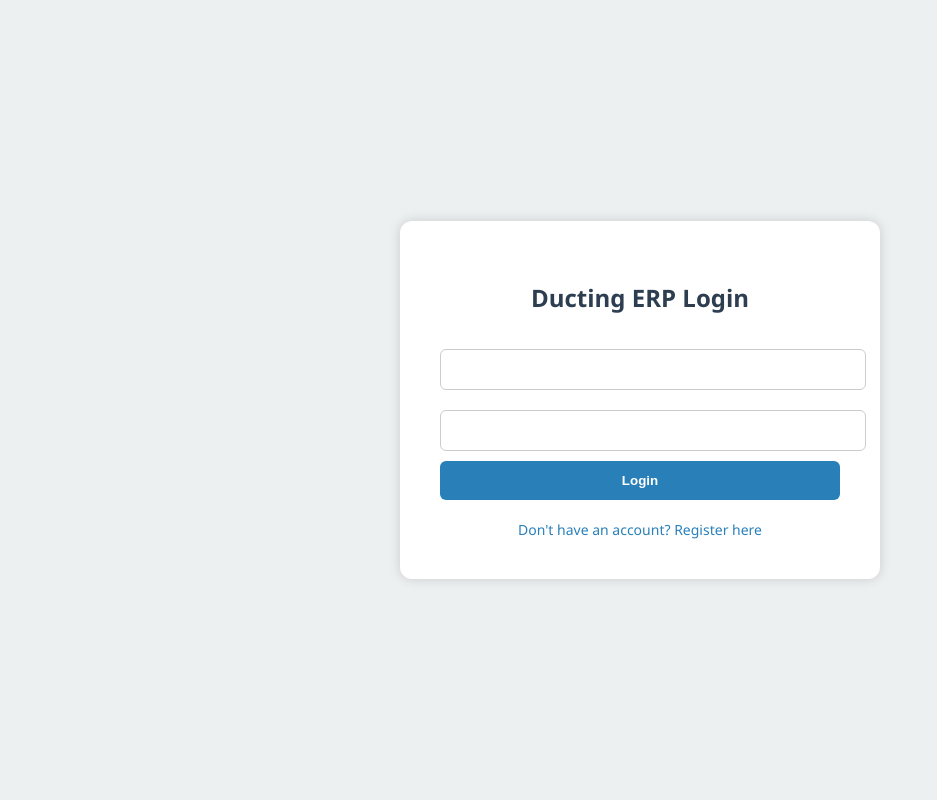
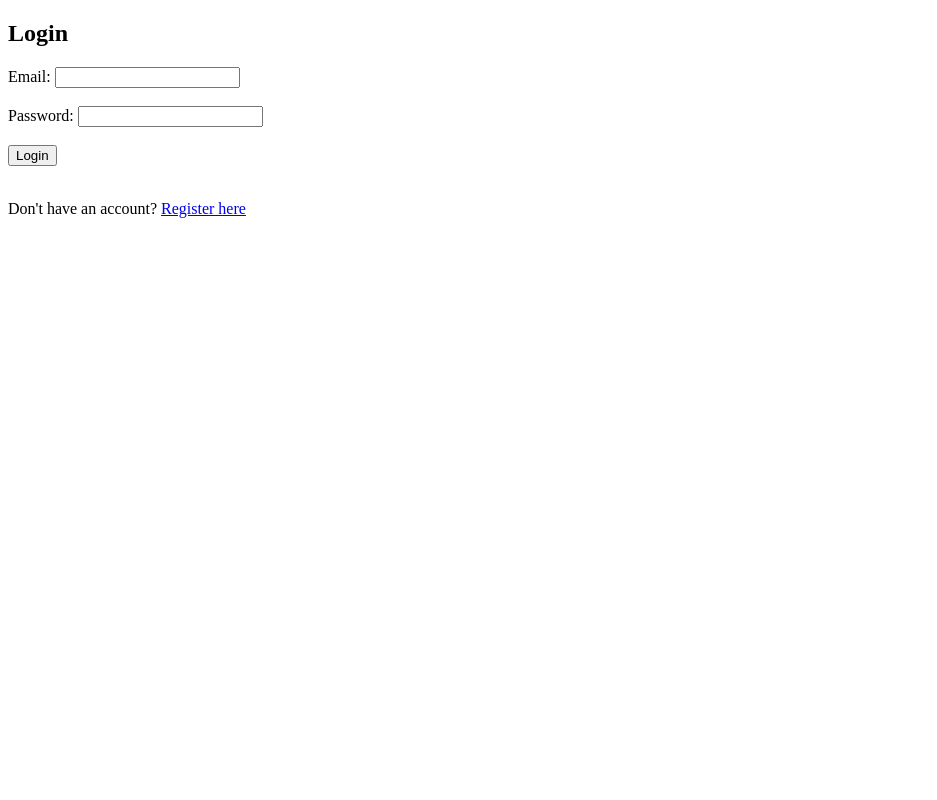
Before and after one commit to Madhan12-tech/erp-management-system, a Flask app: page /login in a window 1280 px wide. Shown: the whole page, without its empty margins (0-937 px from the left). Run offline with Flask 3, Linux system fonts and the light colour scheme; parts of the project's set-up code (start-up, migrations or seed data) failed here and were passed over.

Commit message:
Update login.html

```diff
--- a/templates/login.html
+++ b/templates/login.html
@@ -2,98 +2,29 @@
 <html lang="en">
 <head>
   <meta charset="UTF-8">
-  <title>Login | Ducting ERP</title>
-  <style>
-    body {
-      margin: 0;
-      font-family: 'Segoe UI', sans-serif;
-      background: #ecf0f1;
-      display: flex;
-      align-items: center;
-      justify-content: center;
-      height: 100vh;
-    }
-
-    .login-container {
-      background: white;
-      padding: 40px;
-      border-radius: 12px;
-      box-shadow: 0 0 12px rgba(0, 0, 0, 0.15);
-      width: 400px;
-      text-align: center;
-    }
-
-    h2 {
-      margin-bottom: 25px;
-      color: #2c3e50;
-    }
-
-    input {
-      width: 100%;
-      padding: 12px;
-      margin: 10px 0;
-      border: 1px solid #ccc;
-      border-radius: 6px;
-    }
-
-    button {
-      width: 100%;
-      padding: 12px;
-      background: #2980b9;
-      color: white;
-      border: none;
-      border-radius: 6px;
-      font-weight: bold;
-      cursor: pointer;
-    }
-
-    .register-link {
-      margin-top: 20px;
-      display: block;
-      color: #2980b9;
-      text-decoration: none;
-      font-size: 14px;
-    }
-
-    .flash-message {
-      margin-bottom: 20px;
-      padding: 10px;
-      border-radius: 5px;
-      color: white;
-    }
-
-    .flash-success {
-      background: #2ecc71;
-    }
-
-    .flash-error {
-      background: #e74c3c;
-    }
-  </style>
+  <title>Login | ERP System</title>
 </head>
 <body>
-
-<div class="login-container">
-  <h2>Ducting ERP Login</h2>
-
+  <h2>Login</h2>
   {% with messages = get_flashed_messages(with_categories=true) %}
     {% if messages %}
       {% for category, message in messages %}
-        <div class="flash-message {% if category == 'success' %}flash-success{% else %}flash-error{% endif %}">
-          {{ message }}
-        </div>
+        <div style="color: {{ 'green' if category == 'success' else 'red' }}">{{ message }}</div>
       {% endfor %}
     {% endif %}
   {% endwith %}
 
   <form method="POST" action="{{ url_for('login') }}">
-    <input type="text" name="username">
-    <input type="password" name="password">
+    <label>Email:</label>
+    <input type="email" name="email" required><br><br>
+
+    <label>Password:</label>
+    <input type="password" name="password" required><br><br>
+
     <button type="submit">Login</button>
   </form>
 
-  <a href="/register" class="register-link">Don't have an account? Register here</a>
-</div>
-
+  <br>
+  <p>Don't have an account? <a href="{{ url_for('register') }}">Register here</a></p>
 </body>
 </html>
```
